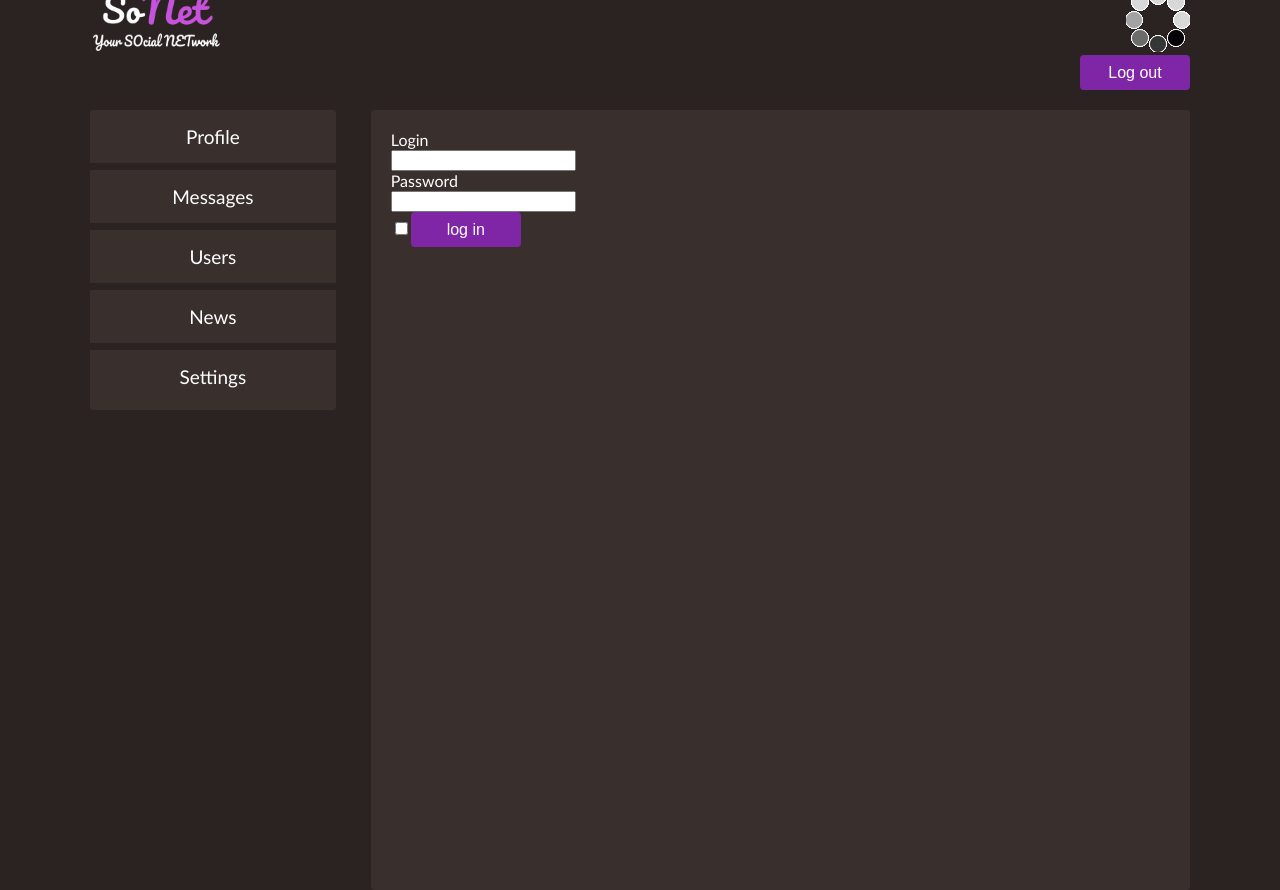
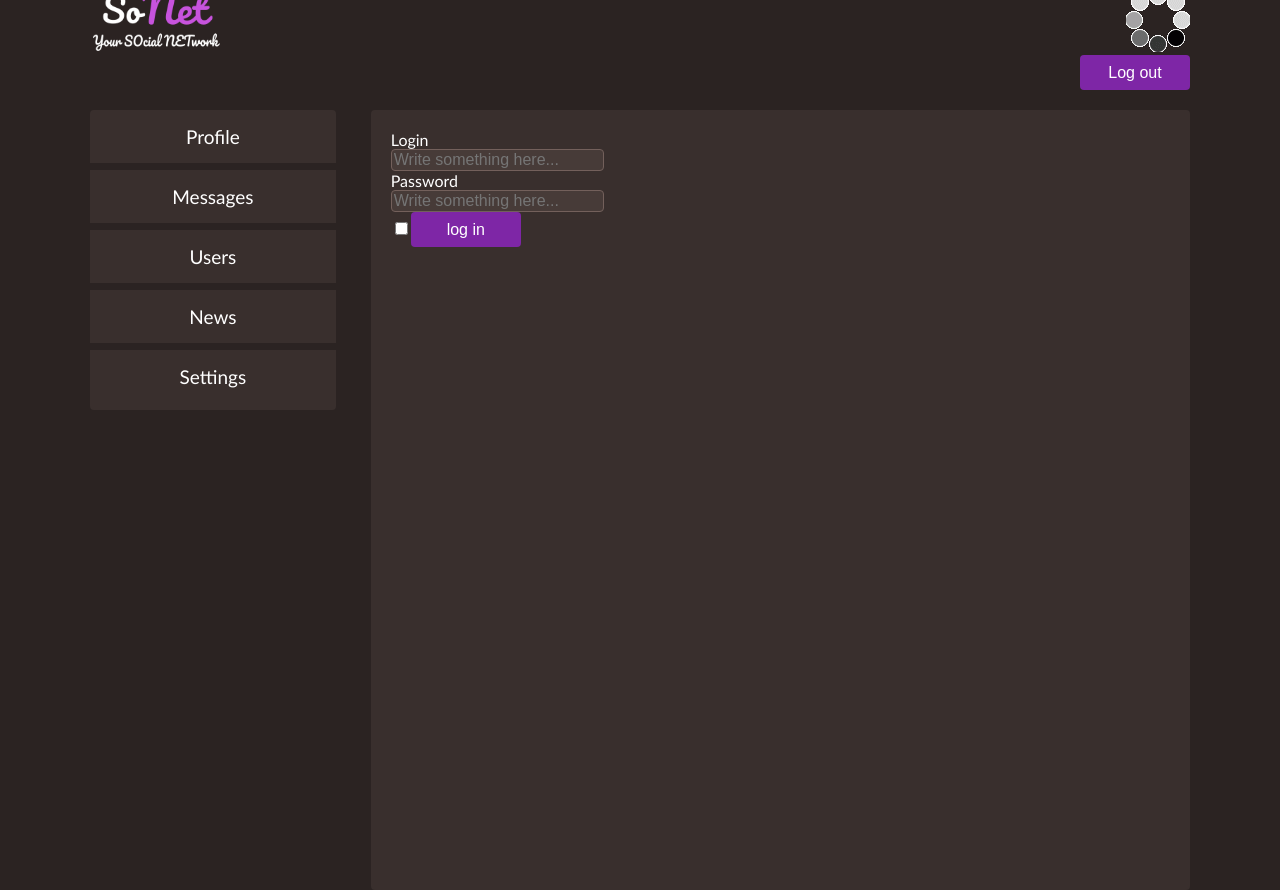
Before and after one commit to anksuunamun/social-network-ts, a React (Create React App) app: page /login in a window 1280 px wide. Built offline with nearby package versions, Linux system fonts and the light colour scheme; no server answers.

Commit message:
fix: replace any with correct props types

```diff
--- a/src/Components/Common/CustomTextarea/CustomTextarea.tsx
+++ b/src/Components/Common/CustomTextarea/CustomTextarea.tsx
@@ -1,7 +1,7 @@
 import React, {ChangeEvent} from 'react';
 import styles from './CustomTextarea.module.css';
 
-type CustomTextareaPropsType = {
+export type CustomTextareaPropsType = {
     name: string
     id: string
     cols?: number
--- a/src/Components/Common/FieldControls/FieldControls.tsx
+++ b/src/Components/Common/FieldControls/FieldControls.tsx
@@ -1,27 +1,27 @@
 import React from 'react';
-import CustomTextarea from '../CustomTextarea/CustomTextarea';
+import CustomTextarea, {CustomTextareaPropsType} from '../CustomTextarea/CustomTextarea';
+import CustomInput, {CustomInputPropsType} from '../CustomInput/CustomInput';
+import {WrappedFieldProps} from 'redux-form';
 
-
-export const FieldControls: React.FC<any> = (props) => {
+type CustomComponentPropsType = CustomInputPropsType | CustomTextareaPropsType
+export const FieldControls: React.FC<WrappedFieldProps & CustomComponentPropsType> = (props) => {
     return (
         <div>
-            <div>
-                <label htmlFor={props.id}>{props.label}</label>
-            </div>
             {props.children}
             {props.meta.error && props.meta.touched ? <div>{props.meta.error}</div> : ''}
         </div>
     )
 }
 
-export const Input: React.FC<any> = (props) => {
+export const Input: React.FC<WrappedFieldProps & CustomInputPropsType> = (props) => {
     const {input, meta, ...restProps} = props;
+    console.log(props)
     return (
-        <FieldControls {...props}><input {...input} {...restProps}/></FieldControls>
+        <FieldControls {...props}><CustomInput {...input} {...restProps}/></FieldControls>
     )
 }
 
-export const TextArea: React.FC<any> = (props) => {
+export const TextArea: React.FC<WrappedFieldProps & CustomTextareaPropsType> = (props) => {
     const {input, meta, ...restProps} = props;
     return (
         <FieldControls {...props}><CustomTextarea {...input} {...restProps}/></FieldControls>
```
